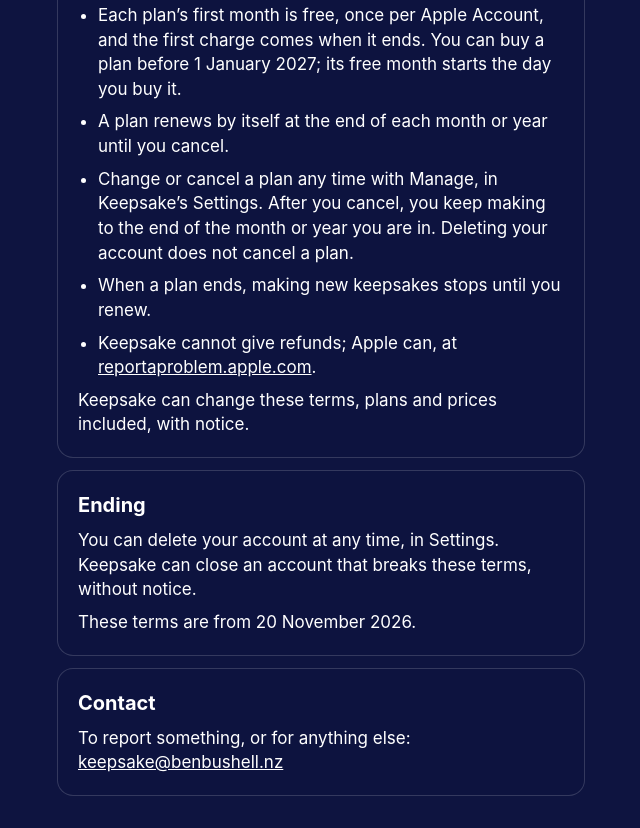
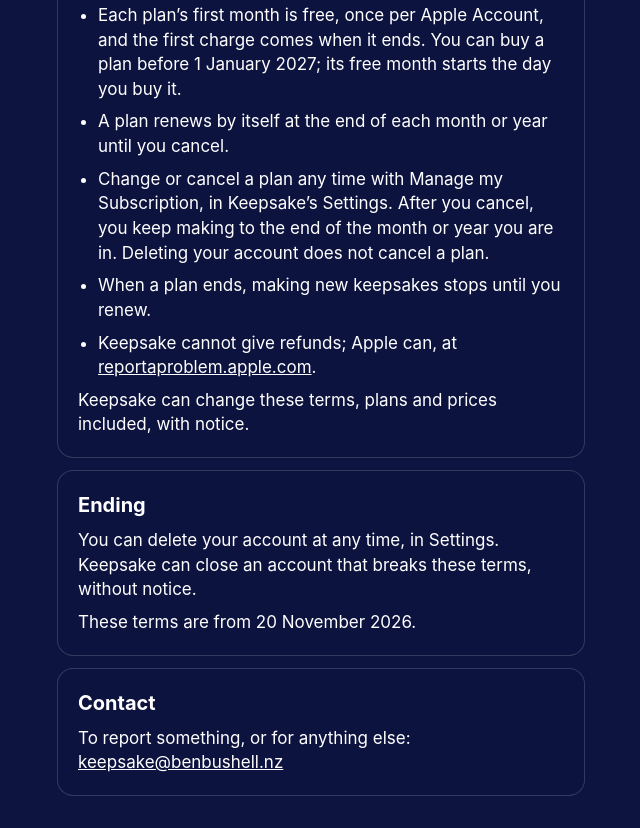
Before and after one commit to Compost-Ben/keepsake-web, a plain HTML site: page terms.html in a window 1280 px wide. Shown: the part 1487-2315 px from the top of the page, without its empty margins (319-959 px from the left). Drawn offline with Linux system fonts and the light colour scheme.

Commit message:
Terms: plans wording

```diff
--- a/terms.html
+++ b/terms.html
@@ -79,7 +79,7 @@
   <ul>
     <li>Each plan’s first month is free, once per Apple Account, and the first charge comes when it ends. You can buy a plan before 1 January 2027; its free month starts the day you buy it.</li>
     <li>A plan renews by itself at the end of each month or year until you cancel.</li>
-    <li>Change or cancel a plan any time with Manage, in Keepsake’s Settings. After you cancel, you keep making to the end of the month or year you are in. Deleting your account does not cancel a plan.</li>
+    <li>Change or cancel a plan any time with Manage my Subscription, in Keepsake’s Settings. After you cancel, you keep making to the end of the month or year you are in. Deleting your account does not cancel a plan.</li>
     <li>When a plan ends, making new keepsakes stops until you renew.</li>
     <li>Keepsake cannot give refunds; Apple can, at <a href="https://reportaproblem.apple.com">reportaproblem.apple.com</a>.</li>
   </ul>
```
